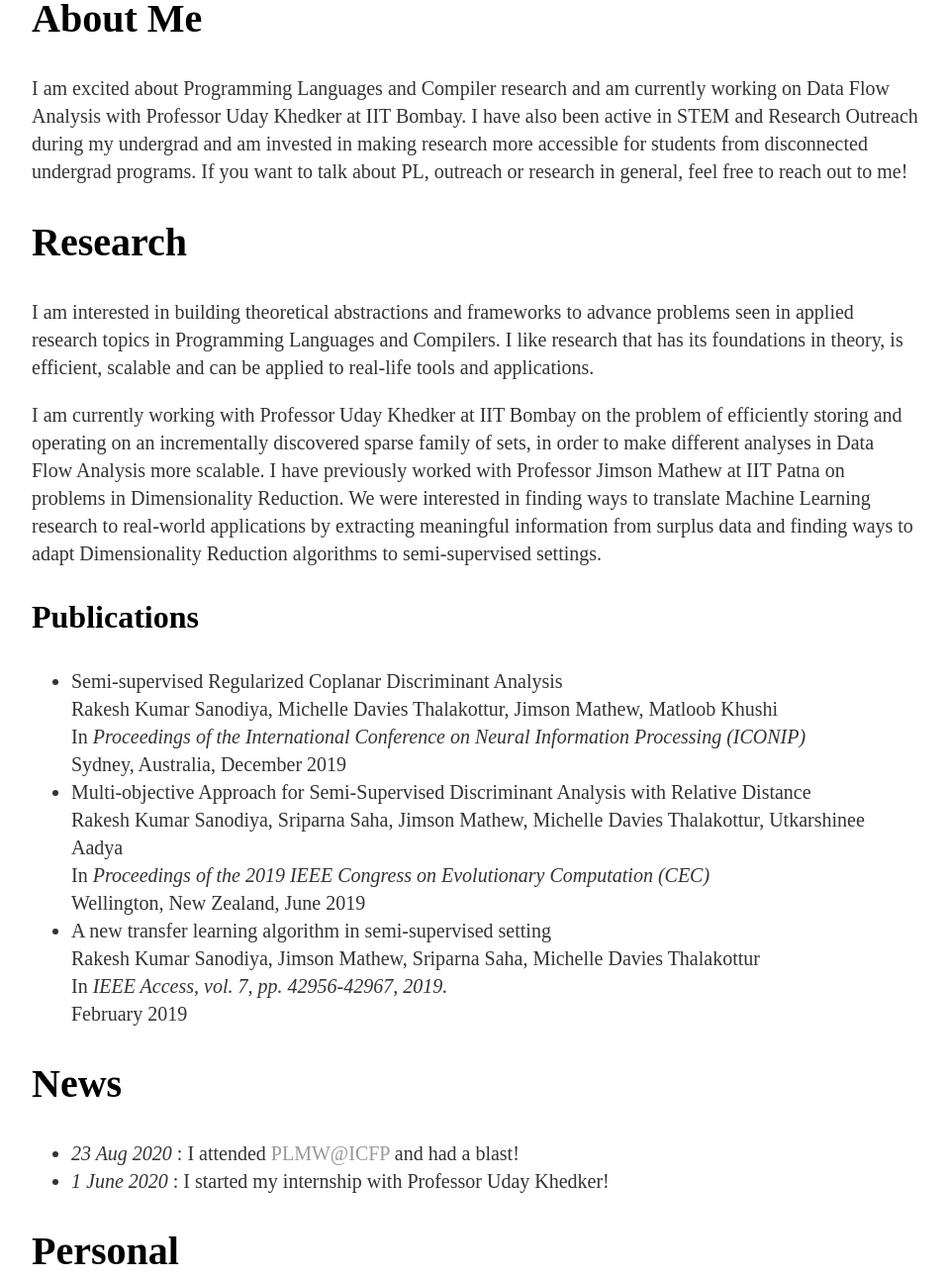
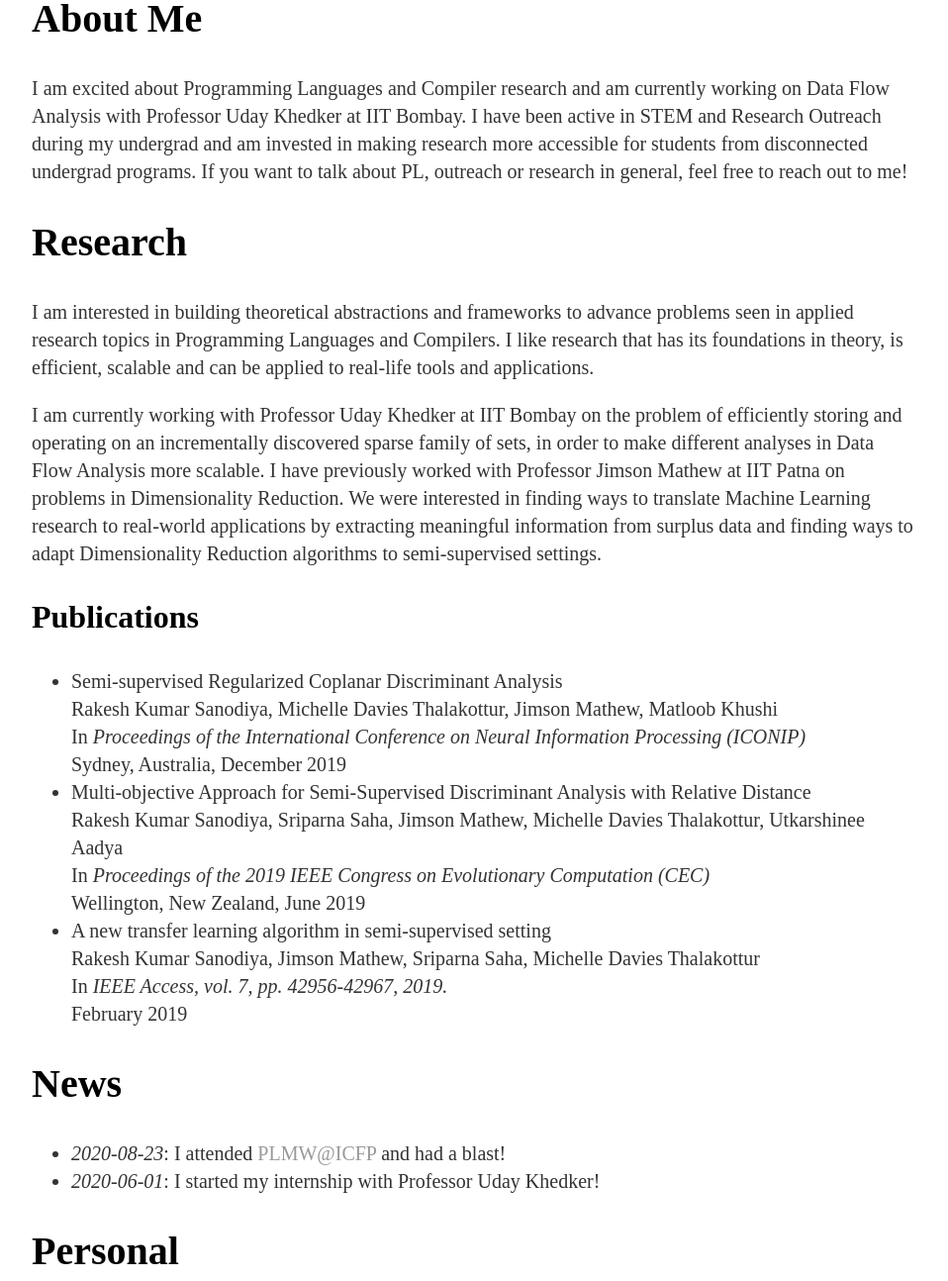
Before and after one commit to michelledaviest/michelledaviest.github.io, a Jekyll site: the page built from index.html, in a window 1280 px wide. Shown: the part 767-2061 px from the top of the page at 99% size, without its empty margins (160-1118 px from the left). Built offline with Jekyll 4.4.1, drawn with Linux system fonts in a browser that asks for light colours; some web fonts are replaced.

```diff
--- a/index.html
+++ b/index.html
@@ -15,7 +15,6 @@ title: Michelle Thalakottur
 			Final Year B.Tech. Computer Engineering, University of Pune<br>
 			<a href="mailto:michelledaviest@gmail.com">michelledaviest@gmail.com</a><br>
 			<a href="files/michelle-thalakottur_cv.pdf">CV</a> | <a href="https://github.com/michelledaviest">Github</a> | <a href="https://www.linkedin.com/in/michelle-thalakottur-32925914a/">LinkedIn</a> | <a href="https://www.twitter.com/michelledaviest">Twitter</a>
-			</p
   		</div>
 	</div>
 </div>
@@ -23,7 +22,7 @@ title: Michelle Thalakottur
 
 <div class="blurb" id="aboutsec">
 	<h2>About Me</h2>
-	<p>I am excited about Programming Languages and Compiler research and am currently working on Data Flow Analysis with Professor Uday Khedker at IIT Bombay. I have also been active in STEM and Research Outreach during my undergrad and am invested in making research more accessible for students from disconnected undergrad programs. If you want to talk about PL, outreach or research in general, feel free to reach out to me! </p>
+	<p>I am excited about Programming Languages and Compiler research and am currently working on Data Flow Analysis with Professor Uday Khedker at IIT Bombay. I have been active in STEM and Research Outreach during my undergrad and am invested in making research more accessible for students from disconnected undergrad programs. If you want to talk about PL, outreach or research in general, feel free to reach out to me! </p>
 </div>
 
 <div class="blurb" id="researchsec">
@@ -54,13 +53,12 @@ title: Michelle Thalakottur
 <div class="blurb" id="newsec">
 	<h2>News</h2>
 	<ul>
-		<li><i>23 Aug 2020</i> : I attended <a href="https://icfp20.sigplan.org/home/PLMW-icfp-2020?track=PLMW%20%40%20ICFP%20">PLMW@ICFP</a> and had a blast!</li>
-		<li><i>1 June 2020</i> : I started my internship with Professor Uday Khedker!</li>
+		<li><i>2020-08-23</i>: I attended <a href="https://icfp20.sigplan.org/home/PLMW-icfp-2020?track=PLMW%20%40%20ICFP%20">PLMW@ICFP</a> and had a blast!</li>
+		<li><i>2020-06-01</i>: I started my internship with Professor Uday Khedker!</li>
 	</ul>
 </div>
 
 <div class="blurb" id="personalsec">
 	<h2>Personal</h2>
-	<p>I have a very specific set of basic hobbies that has not changed over the course of my life. They are playing with cats, reading and watching films (and film analysis videos on Youtube). My inability to name anything well shows in my cats: <a href="personal/cats/IMG_BLACKY.jpg">Mau/Blacky</a>, <a href="personal/cats/IMG_TINY-MAU.jpg">Tiny-Mau</a> and Mew. I like reading most fiction genres and a selective amount of non-fiction. Some books I think are awesome are <a href="https://www.goodreads.com/series/40910-mistborn">The Mistborn Series</a>, <a href="https://www.goodreads.com/series/40910-mistborn">The Broken Earth Trilogy</a>, <a href="https://www.goodreads.com/book/show/18521.A_Room_of_One_s_Own">A Room of One's Own<a> and <a href="https://www.goodreads.com/book/show/27213329-grit">Grit</a>. Some films I think are fantastic are Enternal Sunshine of a Spotless Mind, Wolf Children and Brooklyn.
-	</p>
+	<p>I have a very specific set of basic hobbies that has not changed over the course of my life. They are playing with cats, reading and watching films (and film analysis videos on Youtube). My inability to name anything well shows in my cats: <a href="personal/cats/IMG_BLACKY.jpg">Mau/Blacky</a>, <a href="personal/cats/IMG_TINY-MAU.jpg">Tiny-Mau</a> and Mew. I like reading most fiction genres and a selective amount of non-fiction. Some books I think are awesome are <a href="https://www.goodreads.com/series/40910-mistborn">The Mistborn Series</a>, <a href="https://www.goodreads.com/series/40910-mistborn">The Broken Earth Trilogy</a>, <a href="https://www.goodreads.com/book/show/18521.A_Room_of_One_s_Own">A Room of One's Own<a> and <a href="https://www.goodreads.com/book/show/27213329-grit">Grit</a>. Some films I think are fantastic are Enternal Sunshine of a Spotless Mind, Wolf Children and Brooklyn.</p>
 </div>
```
Also changed, not shown: _posts/2014-04-30-hank-quinlan-site-launched.md (deleted, +0 -7 lines), _posts/2020-10-10-Site-Launch.md (added, +7 -0 lines).
